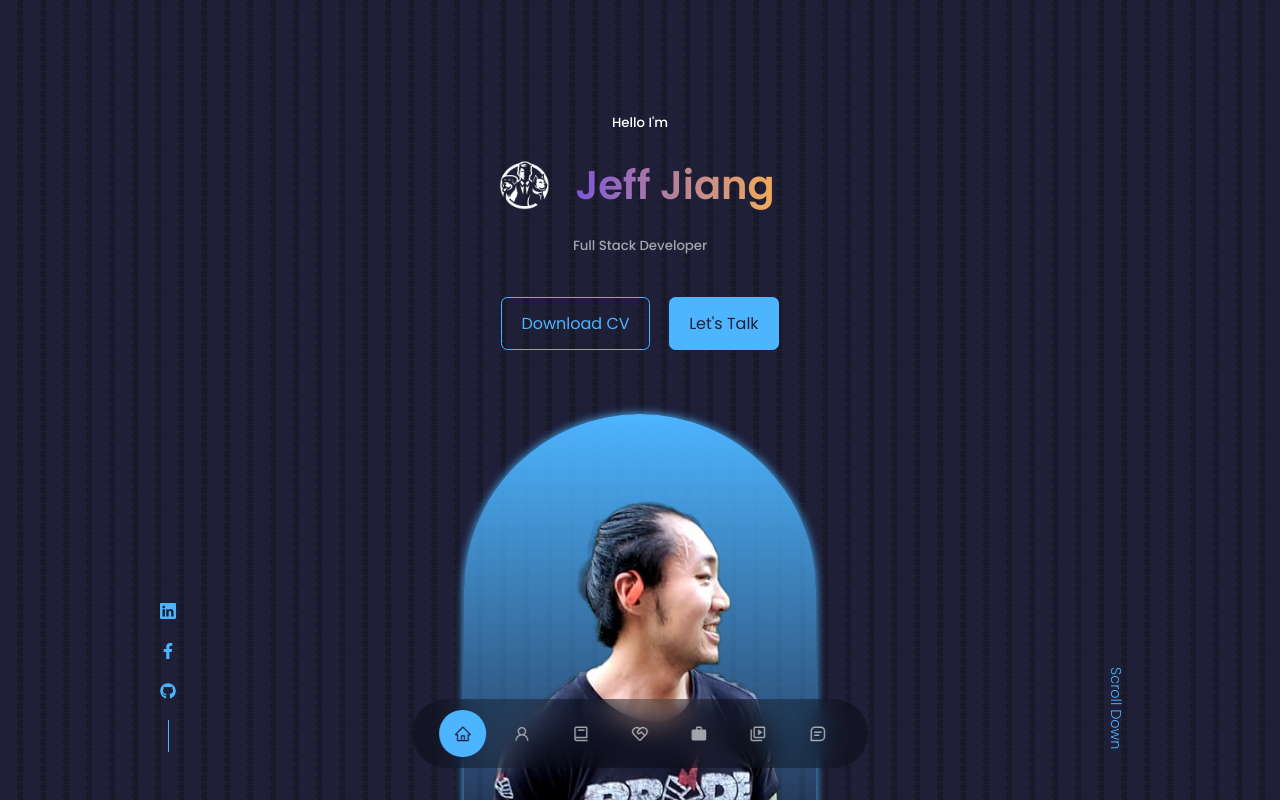
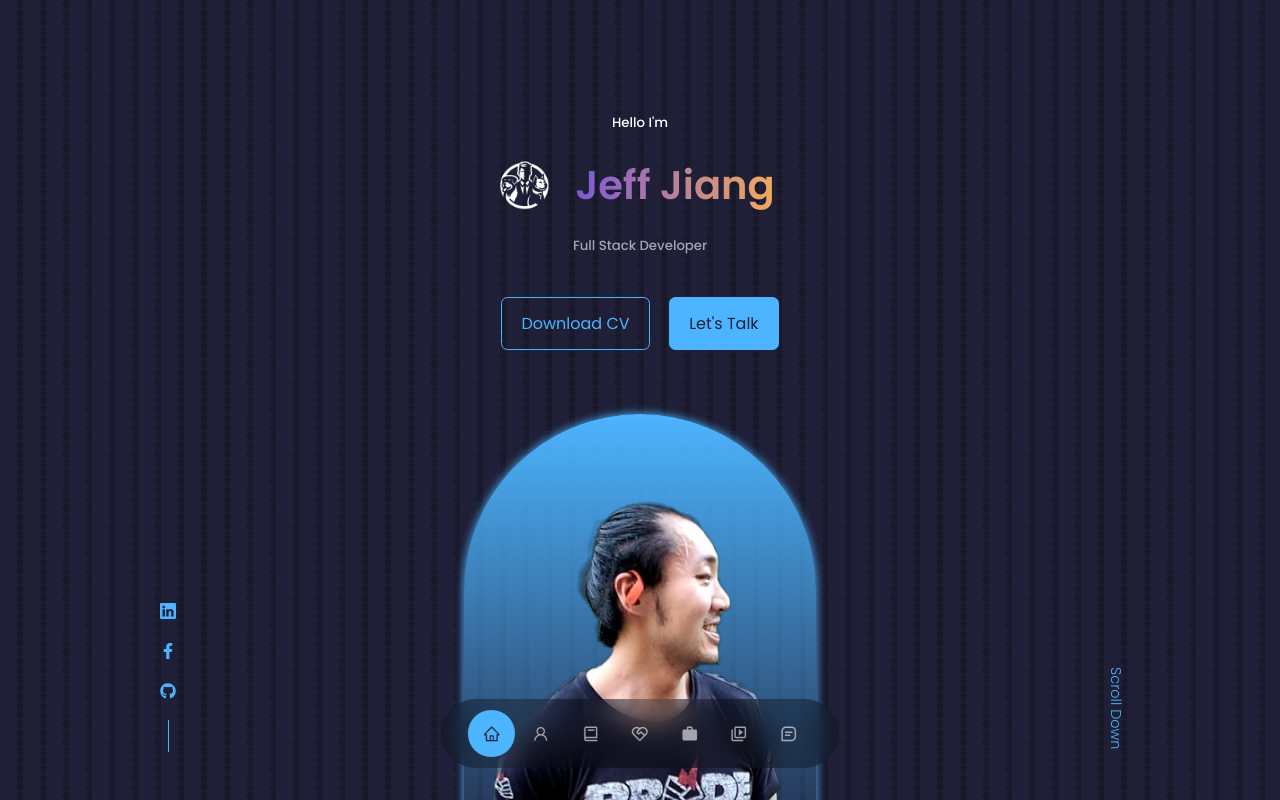
Before and after one commit to jeffjiang13/Portfolio, a React (Create React App) app: page / in a window 1280 px wide. Shown: the top 800 px of the page. Built offline with nearby package versions, Linux system fonts and the light colour scheme.

Commit message:
fixed cv

```diff
--- a/src/components/nav/nav.css
+++ b/src/components/nav/nav.css
@@ -9,7 +9,7 @@ nav {
   transform: translateX(-50%);
   bottom: 2rem;
   display: flex;
-  gap: 0.8rem;
+  gap: 0.2rem;
   border-radius: 3rem;
   backdrop-filter: blur(15px);
 }
```
